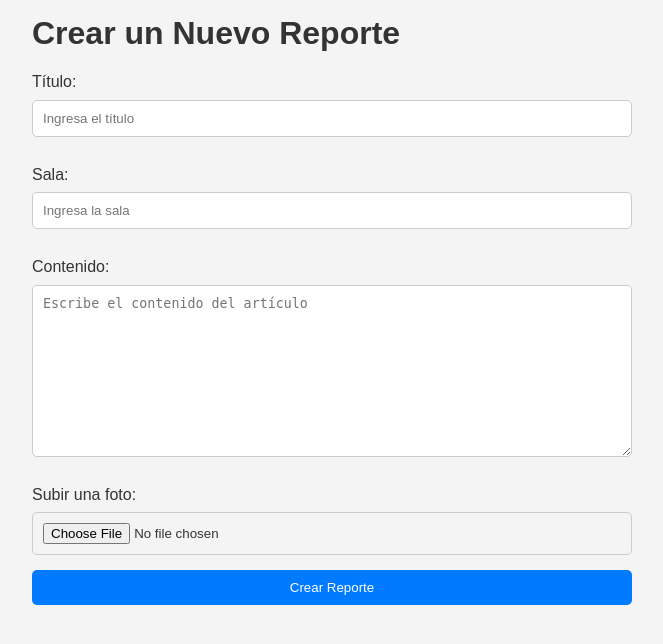
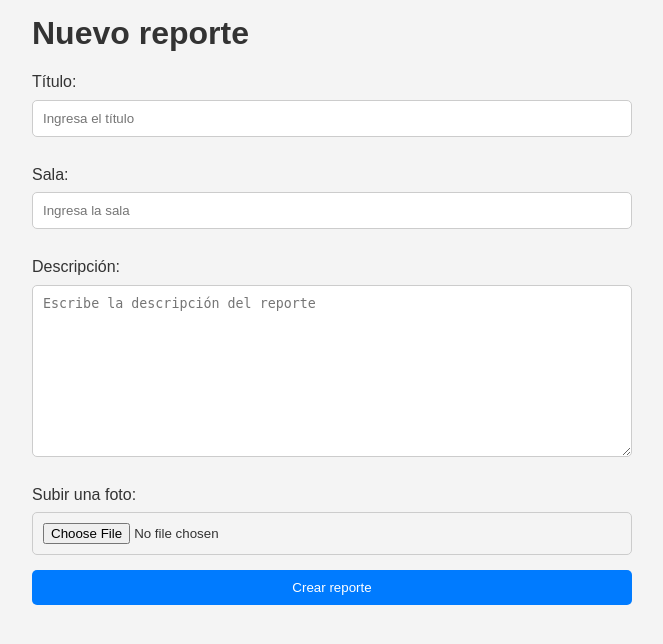
Before and after one commit to reporteao/reporteao, a Flask app: page /add in a window 1280 px wide. Shown: the part 127-771 px from the top of the page, without its empty margins (308-971 px from the left). Run offline with Flask 3, Linux system fonts and the light colour scheme.

Commit message:
crear: Modificar lenguaje de formulario

```diff
--- a/templates/crear.html
+++ b/templates/crear.html
@@ -1,7 +1,7 @@
 <link rel="stylesheet" href="{{ url_for('static', filename='CrearReporte.css') }}?v=1.0">
 {% include 'menu.html' %}
 <div class="form-container">
-    <h1>Crear un Nuevo Reporte</h1>
+    <h1>Nuevo reporte</h1>
     <form action="/submit-report" method="POST" enctype="multipart/form-data">
         <label for="report-title">Título:</label>
         <input type="text" id="report-title" name="report-title" placeholder="Ingresa el título" required>
@@ -9,13 +9,13 @@
         <label for="report-subtitle">Sala:</label>
         <input type="text" id="report-room" name="report-room" placeholder="Ingresa la sala">
 
-        <label for="report-content">Contenido:</label>
-        <textarea id="report-content" name="report-content" rows="10" placeholder="Escribe el contenido del artículo"
+        <label for="report-content">Descripción:</label>
+        <textarea id="report-content" name="report-content" rows="10" placeholder="Escribe la descripción del reporte"
             required></textarea>
 
         <label for="report-image">Subir una foto:</label>
         <input type="file" id="report-image" name="report-image" accept="image/*" required>
 
-        <button type="submit">Crear Reporte</button>
+        <button type="submit">Crear reporte</button>
     </form>
 </div>
```
